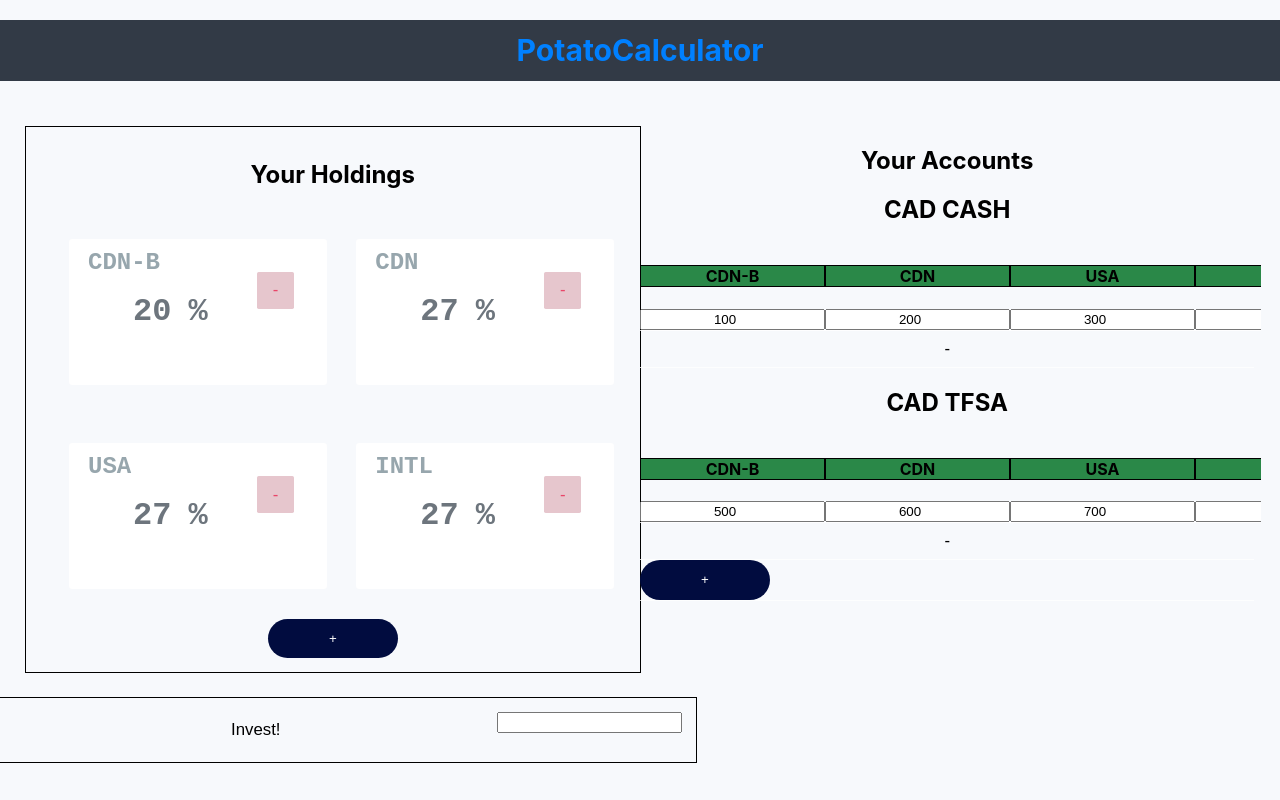
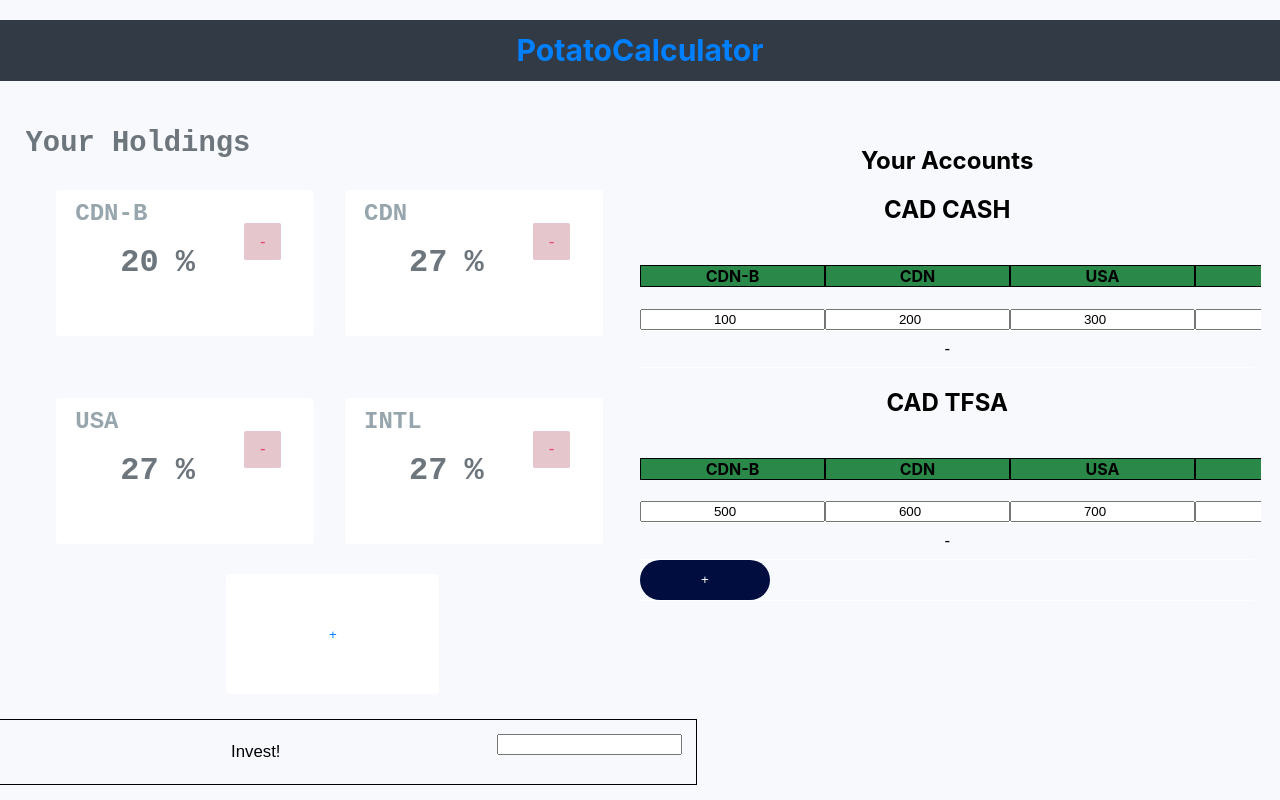
Before and after one commit to nikolamarunic/potatocalculator, a React (Create React App) app: page / in a window 1280 px wide. Built offline with nearby package versions, Linux system fonts and the light colour scheme.

Commit message:
changes some margins to have the goldings closer to the corner

```diff
--- a/src/Components/Holdings/Holdings.css
+++ b/src/Components/Holdings/Holdings.css
@@ -2,10 +2,20 @@
   width: 50%;
   align-items: center;
   overflow-y: scroll;
-  padding: .88rem;
-  outline: 1px solid black;
+
+  /* outline: 1px solid black; */
   float: left;
   text-align: center;
+}
+
+.holdingsTitle {
+  font-family: "Courier New", Courier, monospace;
+  font-size: 1.8em;
+  font-weight: 3000;
+  color:#6d757d;
+  text-align: left;
+  padding: 0;
+  margin: 0;
 }
 
 ::-webkit-scrollbar {
@@ -13,7 +23,7 @@
     background: transparent;
 }
 
-.HoldingsButton {
+/* .HoldingsButton {
   cursor: pointer;
   width: 8.11rem;
   padding: .77rem 0;
@@ -25,10 +35,24 @@
   border: 0px;
   color: #fff;
   font-weight: 500;
+} */
+
+.HoldingsButton{
+  /* display: inline-flex; */
+  align-items: left;
+  border: 1px solid rgba(256, 256, 256, 0.8);
+  height: 9em; /* 7em and 14em might look better if not adding a line to the bottom*/
+  width: 16em;
+  background-color: white;
+  color: #0080ff;
+  border-radius: 0.2em;
+  margin-right: 0;
+  transition: background-color .25s;
 }
 
 .HoldingsButton:hover {
   background-color: rgba(108, 65, 233, .7);
+  background-color: #dcdefe;
 }
 
 @media only screen and (max-width: 1020px) {
--- a/src/Components/Holdings/Holdings.js
+++ b/src/Components/Holdings/Holdings.js
@@ -16,7 +16,7 @@ class Holdings extends React.Component {
   render() {
     return (
       <div className="Holdings">
-        <h2>Your Holdings</h2>
+        <h4 className= "holdingsTitle">Your Holdings</h4>
         <HoldingsList stocks = {this.props.holdings} onRemove = {this.props.onRemove} onAdd = {this.props.onAdd}
         handleNameChange = {this.props.handleNameChange} handleAllocChange = {this.props.handleAllocChange}/>
         <button className="HoldingsButton" onClick = {this.addStock}>+</button>
```
